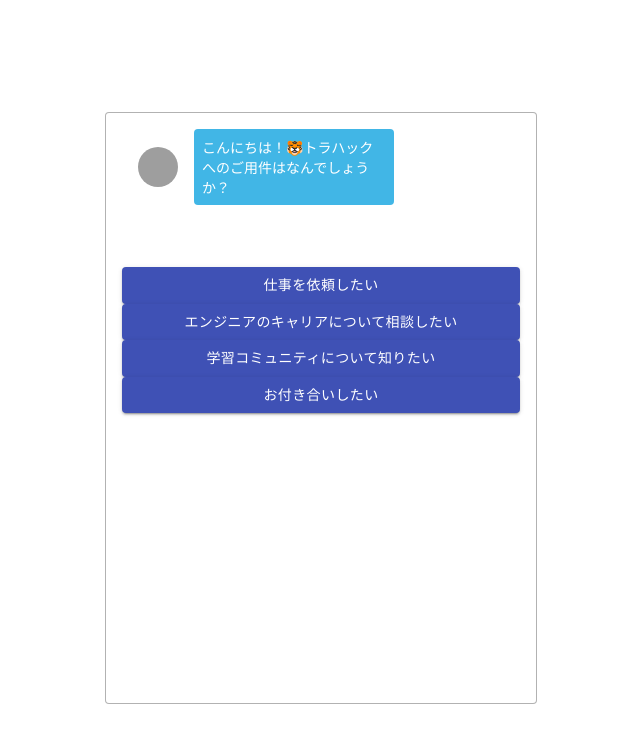
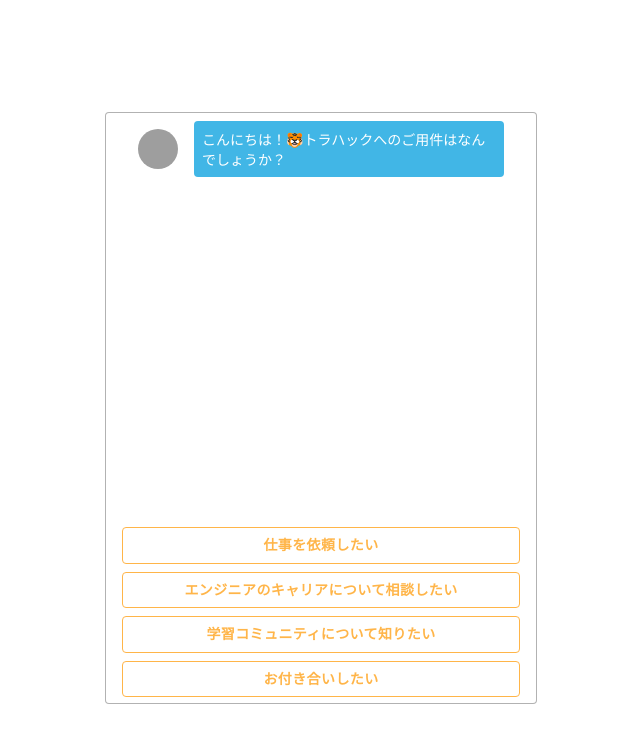
Before and after one commit to parkercatz/react-chatbot, a React (Create React App) app: page / in a window 1280 px wide. Shown: the top 742 px of the page, without its empty margins (319-959 px from the left). Built offline with nearby package versions, Linux system fonts and the light colour scheme; grey boxes are pictures that could not be loaded; the HTML template or start-up script is replaced by a standard one.

Commit message:
Fix: styleの修正 -------------------------------- ・AnswerコンポーネントとChatsコンポーネントのstyleをMaterial-UIで実装

```diff
--- a/src/components/Answer.jsx
+++ b/src/components/Answer.jsx
@@ -1,17 +1,29 @@
 import React from 'react'
-import { makeStyles } from '@material-ui/core/styles'
+import { makeStyles, createStyles } from '@material-ui/core/styles'
 import Button from '@material-ui/core/Button'
 
-const useStyles = makeStyles((theme) => ({
-  root: {},
-}))
+const useStyles = makeStyles(() =>
+  createStyles({
+    button: {
+      borderColor: '#FFB549',
+      color: '#FFB549',
+      fontWeight: 600,
+      marginBottom: '8px',
+      '&:hover': {
+        backgroundColor: '#FFB549',
+        color: '#fff',
+      },
+    },
+  })
+)
 
 const Answer = (props) => {
-  //   const classes = useStyles()
+  const classes = useStyles()
+
   return (
     <Button
-      variant="contained"
-      color="primary"
+      className={classes.button}
+      variant="outlined"
       onClick={() => props.select(props.content, props.nextId)}
     >
       {props.content}
--- a/src/components/Chats.jsx
+++ b/src/components/Chats.jsx
@@ -1,23 +1,22 @@
 import React from 'react'
-import { makeStyles } from '@material-ui/core/styles'
+import { makeStyles, createStyles } from '@material-ui/core/styles'
 import List from '@material-ui/core/List'
 import { Chat } from './index'
 
-const useStyles = makeStyles((theme) => ({
-  root: {
-    width: '100%',
-    maxWidth: '36ch',
-    backgroundColor: theme.palette.background.paper,
-  },
-  inline: {
-    display: 'inline',
-  },
-}))
+const useStyles = makeStyles(() =>
+  createStyles({
+    chats: {
+      height: '400px',
+      padding: '0',
+      overflow: 'auto',
+    },
+  })
+)
 
 const Chats = (props) => {
   const classes = useStyles()
   return (
-    <List className={classes.root}>
+    <List className={classes.chats}>
       {props.chats.map((chat, index) => {
         return <Chat text={chat.text} type={chat.type} key={index.toString()} />
       })}
```
Also changed, not shown: 1 other file (tests, documents, lock files or other folders).
